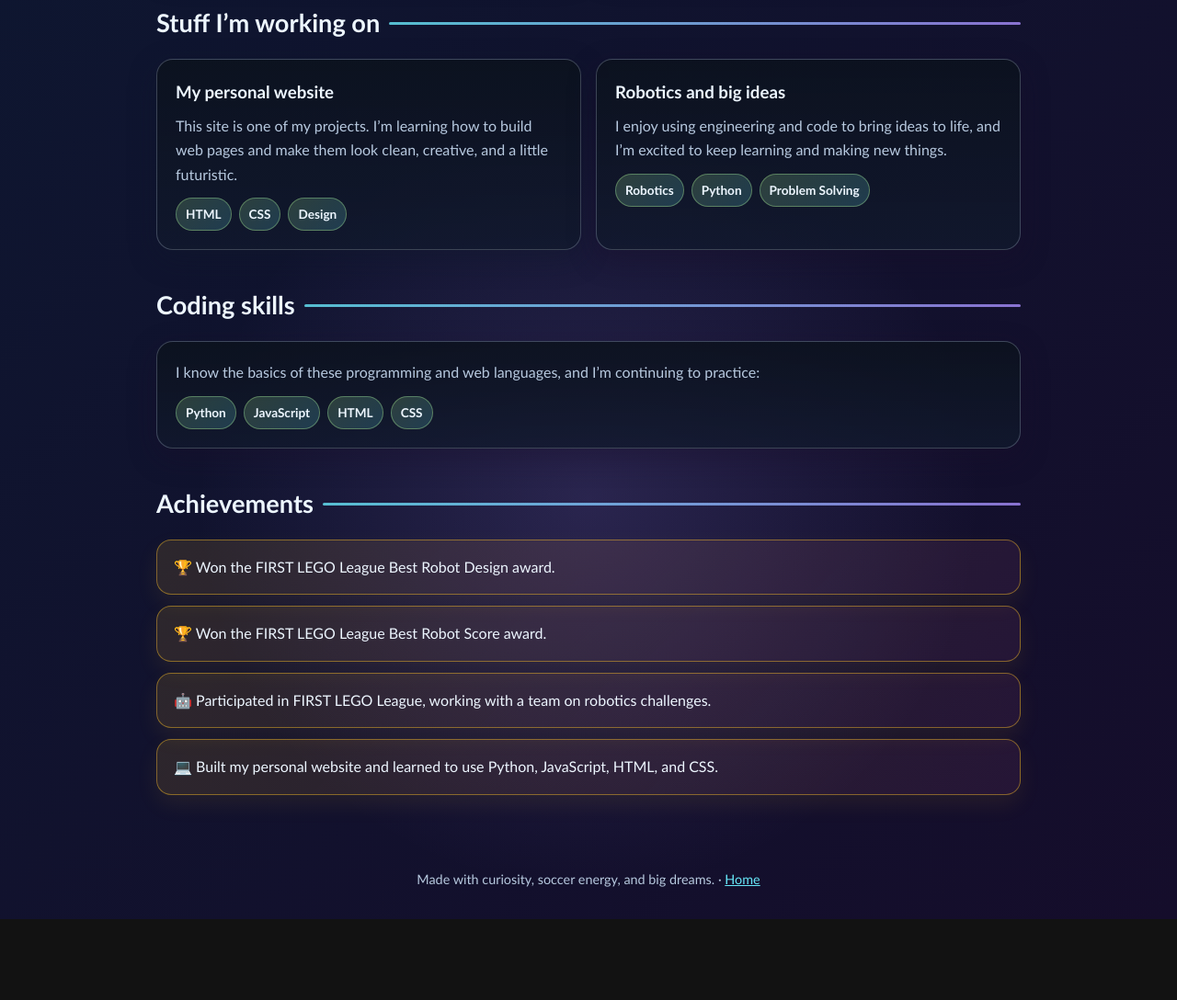
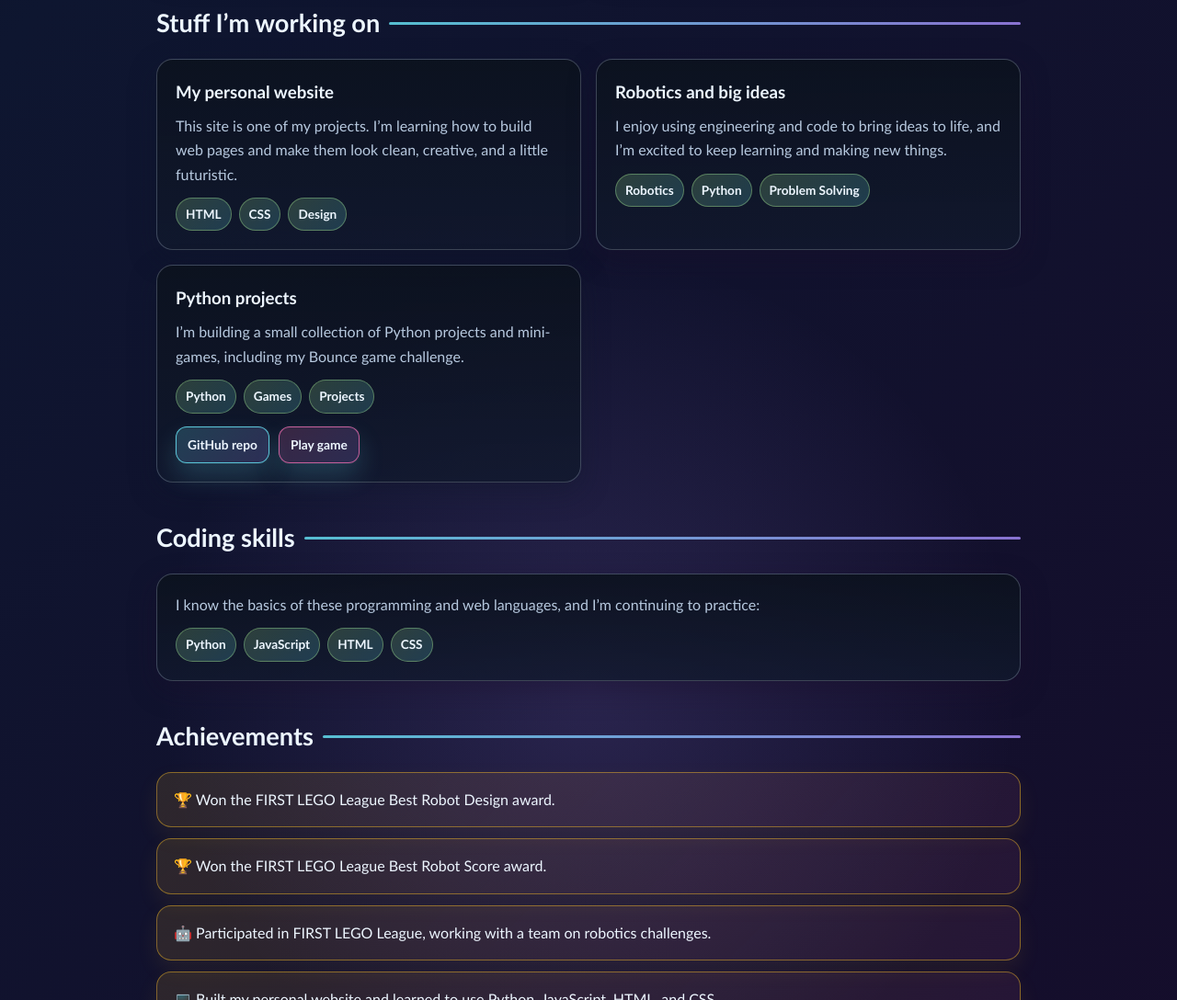
Before and after one commit to akorasikha/akorasikha.github.io, a plain HTML site: page profile.html in a window 1280 px wide. Shown: the part 1284-2372 px from the top of the page at 92% size. Before the commit the page ends 2284 px from the top, so only its background shows below. Drawn offline with Linux system fonts and the light colour scheme.

Commit message:
Show the Python projects card with a GitHub repo link and a Play Game button in the completed projects section

```diff
--- a/profile.html
+++ b/profile.html
@@ -207,6 +207,18 @@
         border-color: rgba(244, 114, 182, 0.75);
       }
 
+      .button.small {
+        padding: 8px 12px;
+        font-size: 0.86rem;
+      }
+
+      .project-links {
+        display: flex;
+        gap: 10px;
+        flex-wrap: wrap;
+        margin-top: 14px;
+      }
+
       section {
         margin-top: 38px;
       }
@@ -372,6 +384,7 @@
         <div class="grid">
           <article class="card"><h3>My personal website</h3><p>This site is one of my projects. I’m learning how to build web pages and make them look clean, creative, and a little futuristic.</p><ul class="tag-list"><li>HTML</li><li>CSS</li><li>Design</li></ul></article>
           <article class="card"><h3>Robotics and big ideas</h3><p>I enjoy using engineering and code to bring ideas to life, and I’m excited to keep learning and making new things.</p><ul class="tag-list"><li>Robotics</li><li>Python</li><li>Problem Solving</li></ul></article>
+          <article class="card"><h3>Python projects</h3><p>I’m building a small collection of Python projects and mini-games, including my Bounce game challenge.</p><ul class="tag-list"><li>Python</li><li>Games</li><li>Projects</li></ul><div class="project-links"><a class="button small" href="https://github.com/akorasikha/python-projects" target="_blank" rel="noreferrer">GitHub repo</a><a class="button small alt" href="https://akorasikha.github.io/games/bounce.html" target="_blank" rel="noreferrer">Play game</a></div></article>
         </div>
       </section>
 
```
